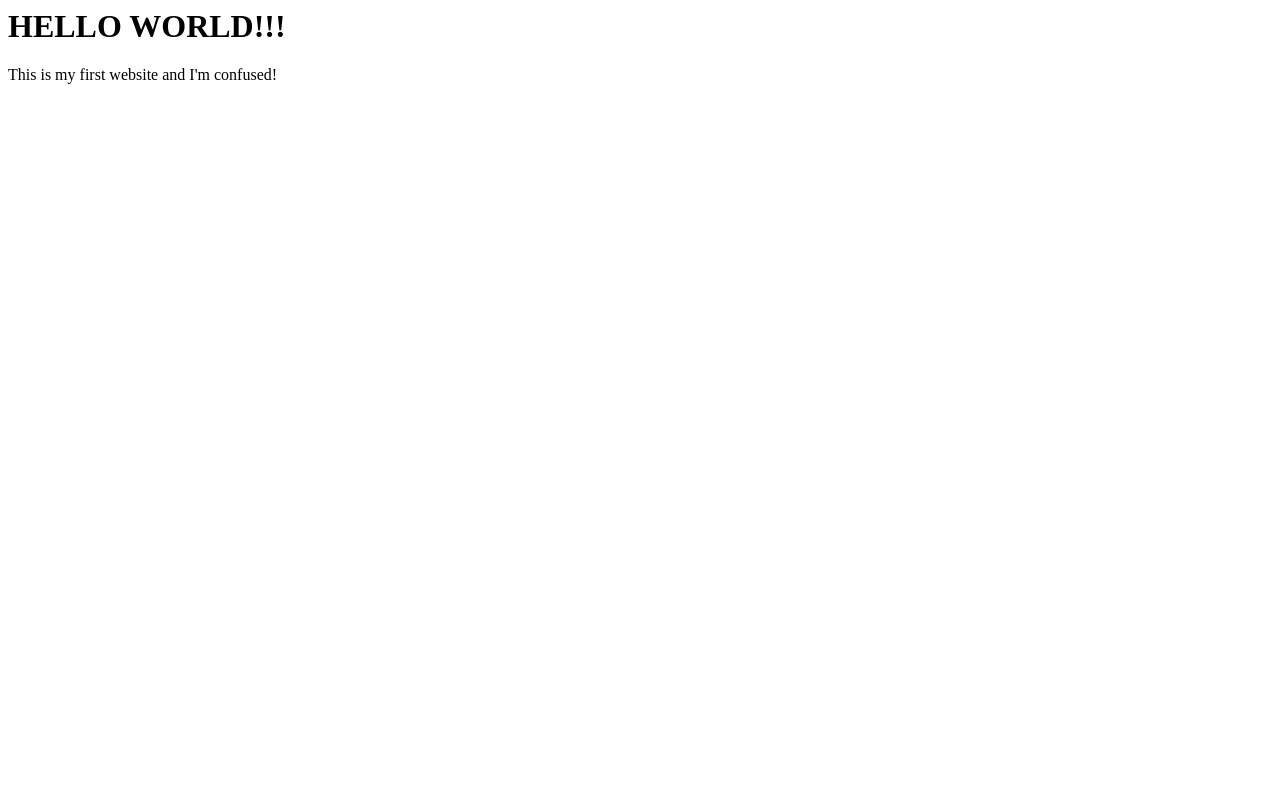
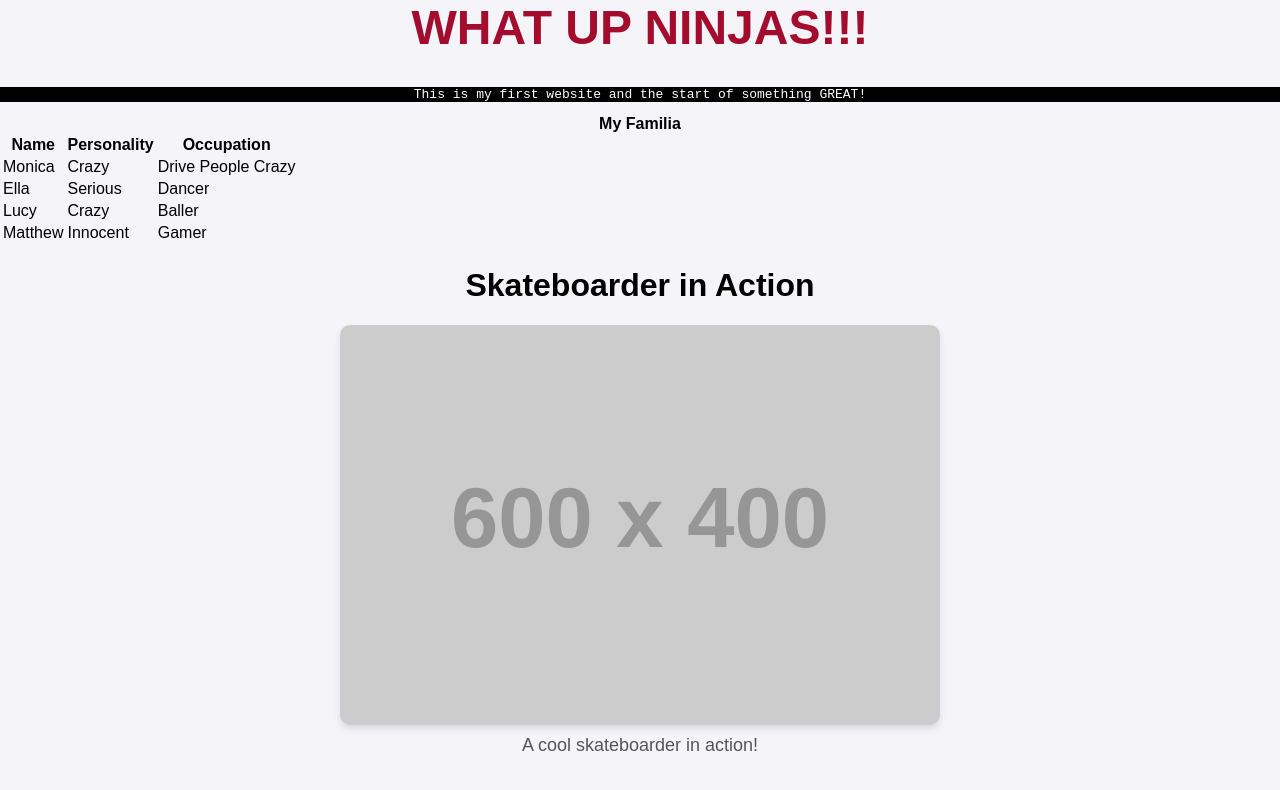
Before and after one commit to kceno45/kceno45.github.io, a plain HTML site: page docs/index.html in a window 1280 px wide. Drawn offline with Linux system fonts and the light colour scheme; placeholder pictures from the web are drawn by us.

Commit message:
Family Table

```diff
--- a/docs/index.html
+++ b/docs/index.html
@@ -1,8 +1,76 @@
 <html>
 <body>
-    <h1>HELLO WORLD!!!</h1>
-    <p>
-    This is my first website and I'm confused!
+    <h1 style="color: #a30c2d; font-size: 3em">WHAT UP NINJAS!!!</h1>
+
+    <p style="font-family: monospace; background-color: black; color: rgb(255, 255, 255)">
+    This is my first website and the start of something GREAT!
     </p>
+
+    <b>My Familia
+    </b>
+
+
+    <table>
+        <tr>
+          <th>Name</th>
+          <th>Personality</th>
+          <th>Occupation</th>
+        </tr>
+        <tr>
+          <td>Monica</td>
+          <td>Crazy</td>
+          <td>Drive People Crazy</td>
+        </tr>
+        <tr>
+          <td>Ella</td>
+          <td>Serious</td>
+          <td>Dancer</td>
+        </tr>
+        <tr>
+            <td>Lucy</td>
+            <td>Crazy</td>
+            <td>Baller</td>
+        </tr>
+        <tr>
+            <td>Matthew</td>
+            <td>Innocent</td>
+            <td>Gamer</td>
+        </tr>
+      </table>
+
+
 </body>
 </html>
+
+<!DOCTYPE html>
+<html lang="en">
+<head>
+    <meta charset="UTF-8">
+    <meta name="viewport" content="width=device-width, initial-scale=1.0">
+    <title>Skateboarder Image</title>
+    <style>
+        body {
+            font-family: Arial, sans-serif;
+            text-align: center;
+            background-color: #f4f4f9;
+            margin: 0;
+            padding: 0;
+        }
+        img {
+            max-width: 100%;
+            height: auto;
+            border-radius: 10px;
+            box-shadow: 0 4px 6px rgba(0, 0, 0, 0.1);
+        }
+        .caption {
+            margin-top: 10px;
+            font-size: 18px;
+            color: #555;
+        }
+    </style>
+</head>
+<body>
+    <h1>Skateboarder in Action</h1>
+    <img src="https://via.placeholder.com/600x400?text=Skateboarder" alt="Skateboarder">
+    <div class="caption">A cool skateboarder in action!</div>
+</body>
```
